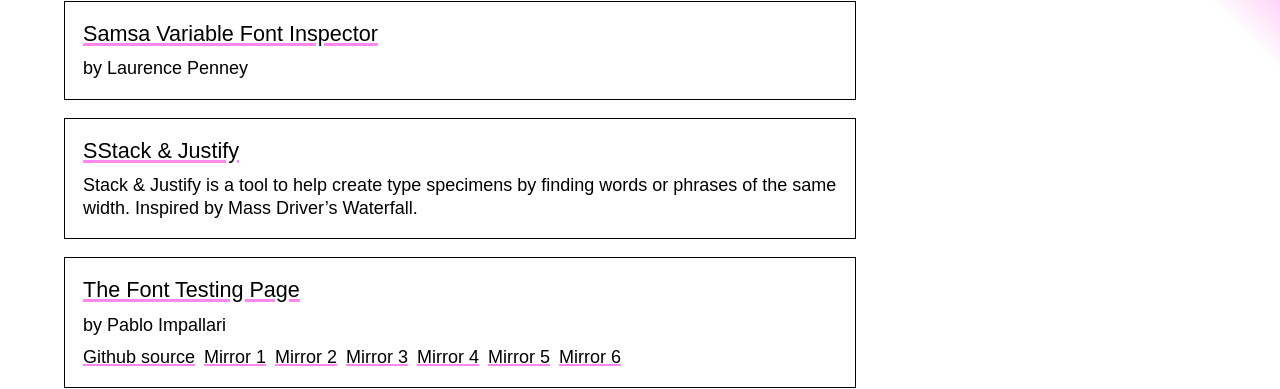
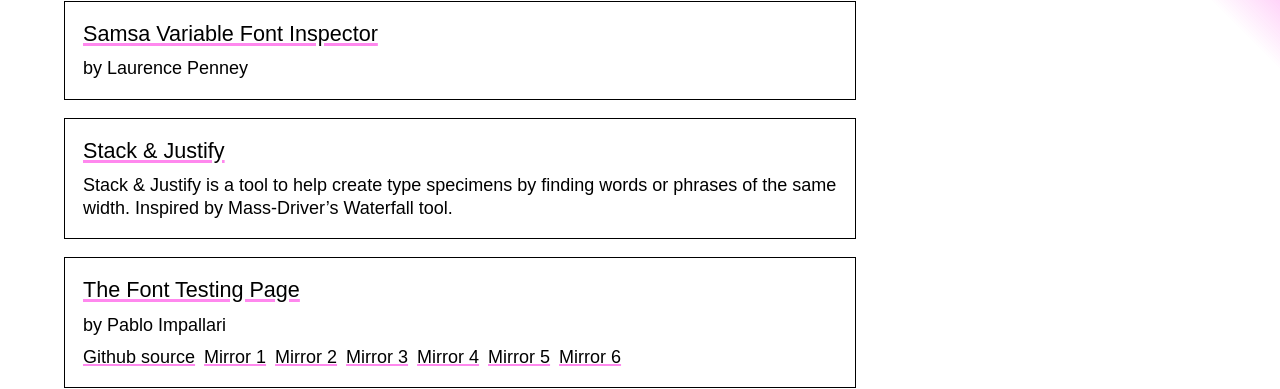
Before and after one commit to justinpenner/type-design-resources, a Jekyll site: the page built from index.md, in a window 1280 px wide and 900 px high, scrolled down 28333 px. Shown: the part 122-511 px from the top of the window. Built offline with Jekyll 4.4.1, drawn with Linux system fonts in a browser that asks for light colours; some web fonts are replaced.

Commit message:
Update data.yaml

```diff
--- a/_data/data.yaml
+++ b/_data/data.yaml
@@ -839,9 +839,9 @@
           - name: Waterfall
             url: https://workshop.mass-driver.com/waterfall
             description: A tool by Mass-Driver that generates words of equal length after you drop in a font. Great for proofing in early stages of a font, when you're still seeing how the forms interact with each other.
-          - name: SStack & Justify
+          - name: Stack & Justify
             url: https://max-esnee.com/stack-and-justify/
-            description: Stack & Justify is a tool to help create type specimens by finding words or phrases of the same width. Inspired by Mass Driver’s Waterfall.
+            description: Stack & Justify is a tool to help create type specimens by finding words or phrases of the same width. Inspired by Mass-Driver’s Waterfall tool.
       - name: Proofing texts
         items:
           - name: adhesiontext
```
